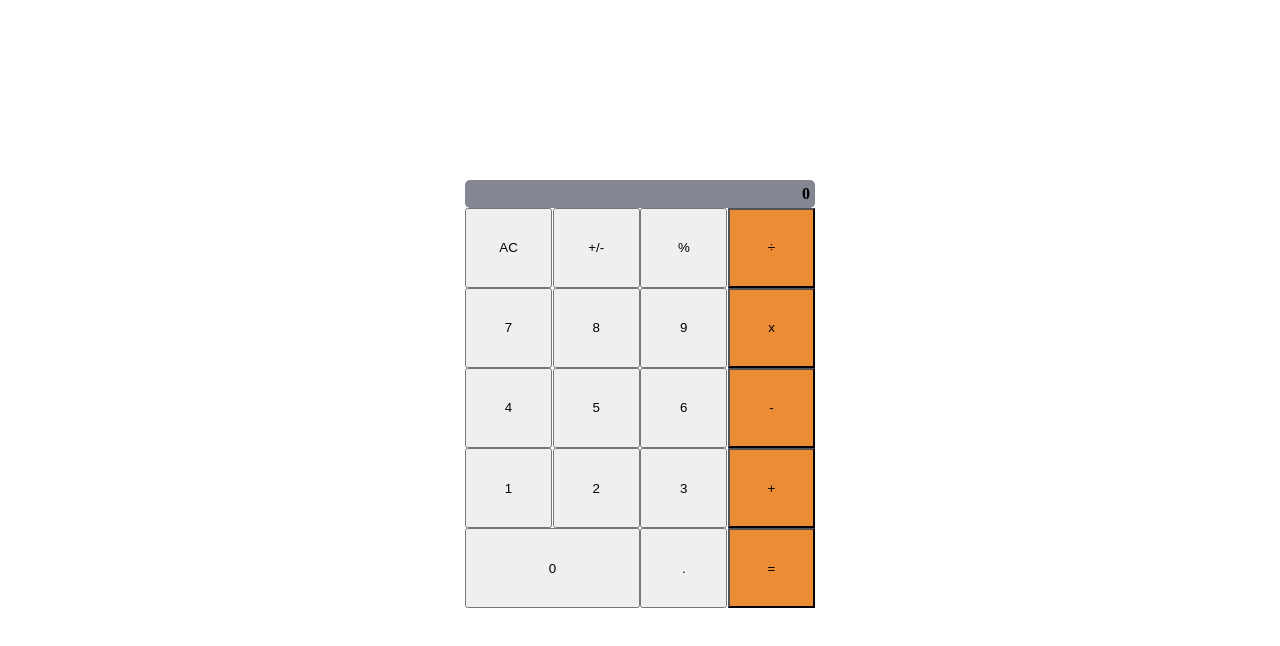
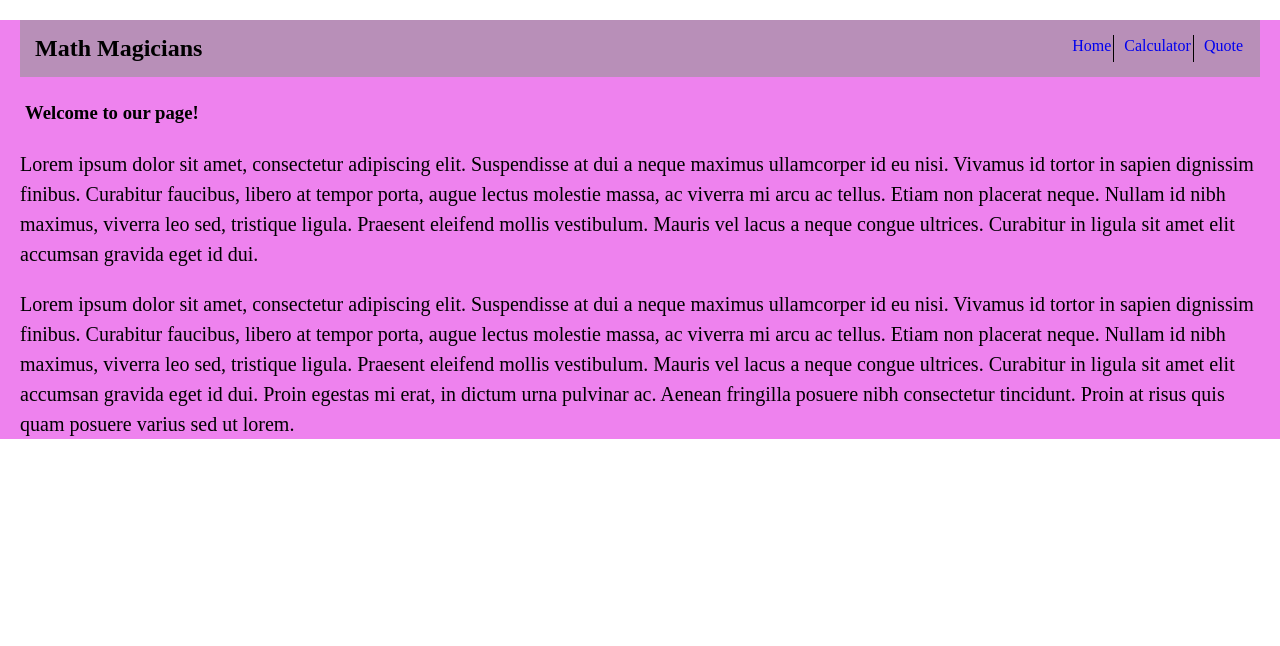
Before and after one commit to Eternalgratis/Math-magician, a React (Create React App) app: page / in a window 1280 px wide. Shown: the top 646 px of the page. Built offline with nearby package versions, Linux system fonts and the light colour scheme.

Commit message:
Add home and quote pages

```diff
--- a/package.json
+++ b/package.json
@@ -9,6 +9,7 @@
     "big.js": "^6.2.1",
     "react": "^18.2.0",
     "react-dom": "^18.2.0",
+    "react-router-dom": "^6.3.0",
     "react-scripts": "5.0.1",
     "web-vitals": "^2.1.4"
   },
--- a/src/App.js
+++ b/src/App.js
@@ -1,8 +1,19 @@
 import React from 'react';
+import { Route, Routes } from 'react-router-dom';
 import Calculator from './components/Calculator';
+import Home from './components/Home';
+import Navbar from './components/Navbar';
+import Quote from './components/Quote';
 
 const App = () => (
-  <Calculator />
+  <>
+    <Navbar />
+    <Routes>
+      <Route path="/" element={<Home />} />
+      <Route path="/calculator" element={<Calculator />} />
+      <Route path="/quote" element={<Quote />} />
+    </Routes>
+  </>
 );
 
 export default App;
--- /dev/null
+++ b/src/components/Home.js
@@ -0,0 +1,37 @@
+import React from 'react';
+
+const Home = () => (
+  <>
+    <section className="home-page">
+      <div className="title">
+        <h3>Welcome to our page!</h3>
+      </div>
+      <div className="text">
+        <p className="p-one">
+          Lorem ipsum dolor sit amet, consectetur adipiscing elit.
+          Suspendisse at dui a neque maximus ullamcorper id eu nisi.
+          Vivamus id tortor in sapien dignissim finibus. Curabitur faucibus,
+          libero at tempor porta, augue lectus molestie massa,
+          ac viverra mi arcu ac tellus. Etiam non placerat neque.
+          Nullam id nibh maximus, viverra leo sed, tristique ligula.
+          Praesent eleifend mollis vestibulum. Mauris vel lacus a neque congue ultrices.
+          Curabitur in ligula sit amet elit accumsan gravida eget id dui.
+        </p>
+        <p className="p-two">
+          Lorem ipsum dolor sit amet, consectetur adipiscing elit.
+          Suspendisse at dui a neque maximus ullamcorper id eu nisi.
+          Vivamus id tortor in sapien dignissim finibus. Curabitur faucibus,
+          libero at tempor porta, augue lectus molestie massa,
+          ac viverra mi arcu ac tellus. Etiam non placerat neque.
+          Nullam id nibh maximus, viverra leo sed, tristique ligula.
+          Praesent eleifend mollis vestibulum. Mauris vel lacus a neque congue ultrices.
+          Curabitur in ligula sit amet elit accumsan gravida eget id dui. Proin egestas mi erat,
+          in dictum urna pulvinar ac. Aenean fringilla posuere nibh consectetur tincidunt.
+          Proin at risus quis quam posuere varius sed ut lorem.
+        </p>
+      </div>
+    </section>
+  </>
+);
+
+export default Home;
--- /dev/null
+++ b/src/components/Navbar.js
@@ -0,0 +1,36 @@
+import React from 'react';
+import { NavLink } from 'react-router-dom';
+
+const Navbar = () => {
+  const urls = [
+    {
+      id: 1,
+      url: '/',
+      text: 'Home',
+    },
+    {
+      id: 2,
+      url: '/Calculator',
+      text: 'Calculator',
+    },
+    {
+      id: 3,
+      url: '/Quote',
+      text: 'Quote',
+    },
+  ];
+  return (
+    <nav className="nav-container">
+      <h1 className="nav-header">Math Magicians</h1>
+      <ul className="nav-list">
+        {urls.map((url) => (
+          <li key={url.id}>
+            <NavLink to={url.url}>{ url.text}</NavLink>
+          </li>
+        ))}
+      </ul>
+    </nav>
+  );
+};
+
+export default Navbar;
--- /dev/null
+++ b/src/components/Quote.js
@@ -0,0 +1,10 @@
+import React from 'react';
+
+const Quote = () => (
+  <div className="quote">
+    {/* eslint-disable max-len */ }
+    <p>Mathematics is not about numbers, equations, computations, or algorithms: it is about understanding. - William Paul Thurston</p>
+  </div>
+);
+
+export default Quote;
--- a/src/index.css
+++ b/src/index.css
@@ -40,3 +40,63 @@
 .btn-symbol {
   background-color: rgb(236, 141, 53);
 }
+
+#root {
+  background-color: violet;
+}
+
+.nav-container {
+  display: flex;
+  flex-direction: row;
+  justify-content: space-between;
+  margin: 20px;
+  padding: 15px;
+  /* background-color: violet; */
+  background-color: rgb(184, 143, 184);
+}
+
+.text {
+  background-color: violet;
+  font-size: 20px;
+  line-height: 30px;
+}
+
+.nav-list {
+  list-style: none;
+  display: flex;
+  font-size: bold;
+  gap: 8px;
+}
+
+.nav-list a {
+  text-decoration: none;
+}
+
+.nav-list li {
+ border-right: 1px solid black;
+ padding: 2px;
+}
+
+.nav-list li:nth-child(3) {
+  border-right: none;
+}
+
+.title {
+  margin: 20px;
+  padding: 5px;
+}
+
+.p-one {
+  margin: 20px;
+}
+
+.p-two {
+  margin: 20px;
+}
+
+.quote {
+  text-align: center;
+  margin: 50px;
+  font-size: 20px;
+  background-color: violet;
+}
--- a/src/index.js
+++ b/src/index.js
@@ -1,11 +1,14 @@
 import React from 'react';
 import ReactDOM from 'react-dom';
 import './index.css';
+import { BrowserRouter } from 'react-router-dom';
 import App from './App';
 
 ReactDOM.render(
   <React.StrictMode>
-    <App />
+    <BrowserRouter>
+      <App />
+    </BrowserRouter>
   </React.StrictMode>,
   document.getElementById('root'),
 );
```
Also changed, not shown: 2 other files (tests, documents, lock files or other folders).
